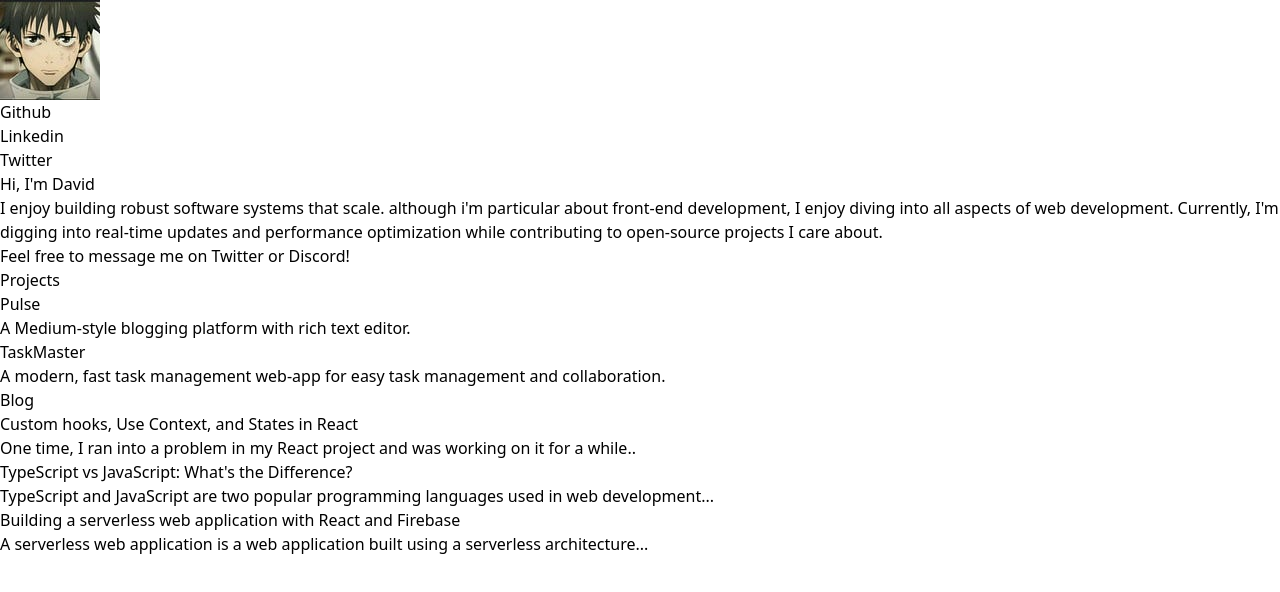
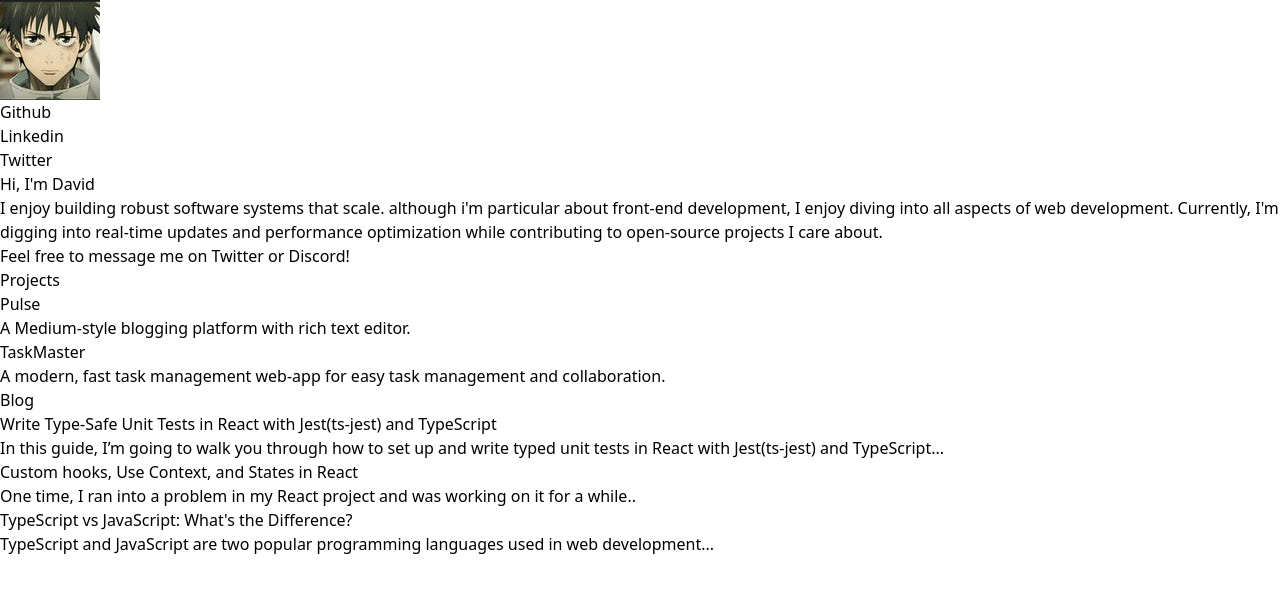
Before and after one commit to Davidthecode/Portfolio, a React (Vite) app: page / in a window 1280 px wide. Shown: the top 592 px of the page. Built offline with nearby package versions, Linux system fonts and the light colour scheme.

Commit message:
updated blogs

```diff
--- a/src/components/main.tsx
+++ b/src/components/main.tsx
@@ -1,5 +1,10 @@
 const Main = () => {
     const blogs = [
+        {
+            title: "Write Type-Safe Unit Tests in React with Jest(ts-jest) and TypeScript",
+            preview: "In this guide, I’m going to walk you through how to set up and write typed unit tests in React with Jest(ts-jest) and TypeScript...",
+            link: "https://pulse-blog.vercel.app/@ajiboladavid0963/write-type-safe-unit-tests-in-react-with-jestts-jest-and-typescript-veRVMzgq2HWv"
+        },
         {
             title: "Custom hooks, Use Context, and States in React",
             preview: "One time, I ran into a problem in my React project and was working on it for a while..",
@@ -10,11 +15,6 @@ const Main = () => {
             preview: "TypeScript and JavaScript are two popular programming languages used in web development...",
             link: "https://pulse-blog.vercel.app/@ajiboladavid0963/typescript-vs-javascript-whats-the-difference-wCKZXFdGqvbX"
         },
-        {
-            title: "Building a serverless web application with React and Firebase",
-            preview: "A serverless web application is a web application built using a serverless architecture...",
-            link: "https://davidts.hashnode.dev/building-a-serverless-web-application-with-react-and-firebase"
-        }
     ]
 
     return (
@@ -23,7 +23,7 @@ const Main = () => {
             <section className="flex flex-col gap-4">
                 <h1 className="text-3xl font-semibold">Hi, I'm David</h1>
                 <p className="opacity-70">
-                   I enjoy building robust software systems that scale. although i'm particular about front-end development, I enjoy diving into all aspects of web development. Currently, I'm digging into real-time updates and performance optimization while contributing to open-source projects I care about.
+                    I enjoy building robust software systems that scale. although i'm particular about front-end development, I enjoy diving into all aspects of web development. Currently, I'm digging into real-time updates and performance optimization while contributing to open-source projects I care about.
                 </p>
                 <p className="opacity-70">Feel free to message me on Twitter or Discord!</p>
             </section>
```
